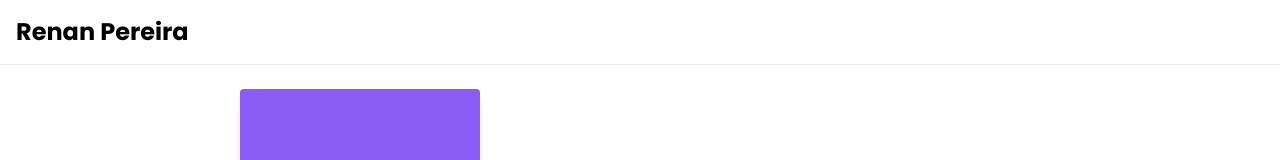
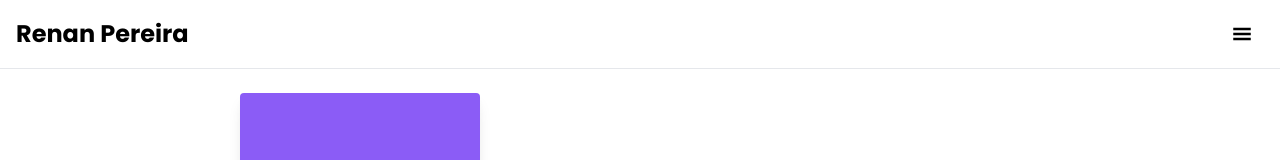
Before and after one commit to r3nanp/r3nanp-blog, a Next.js app: page / in a window 1280 px wide. Shown: the top 160 px of the page. Built offline with nearby package versions, Linux system fonts and the light colour scheme.

Commit message:
feat: add style condition

```diff
--- a/src/components/Hamburger.tsx
+++ b/src/components/Hamburger.tsx
@@ -11,7 +11,9 @@ const Hamburger: React.FC<HamburgerProps> = ({ open, setOpen, ...rest }) => {
   return (
     <button
       onClick={() => setOpen(!open)}
-      className="md:hidden lg:hidden flex items-center justify-between px-3 py-2 rounded text-white hover:border-white"
+      className={`${
+        open ? 'flex' : 'hidden'
+      } items-center justify-between px-3 py-2 rounded text-white hover:border-white`}
       {...rest}
     >
       <GiHamburgerMenu size={20} color="#000000" />
```
